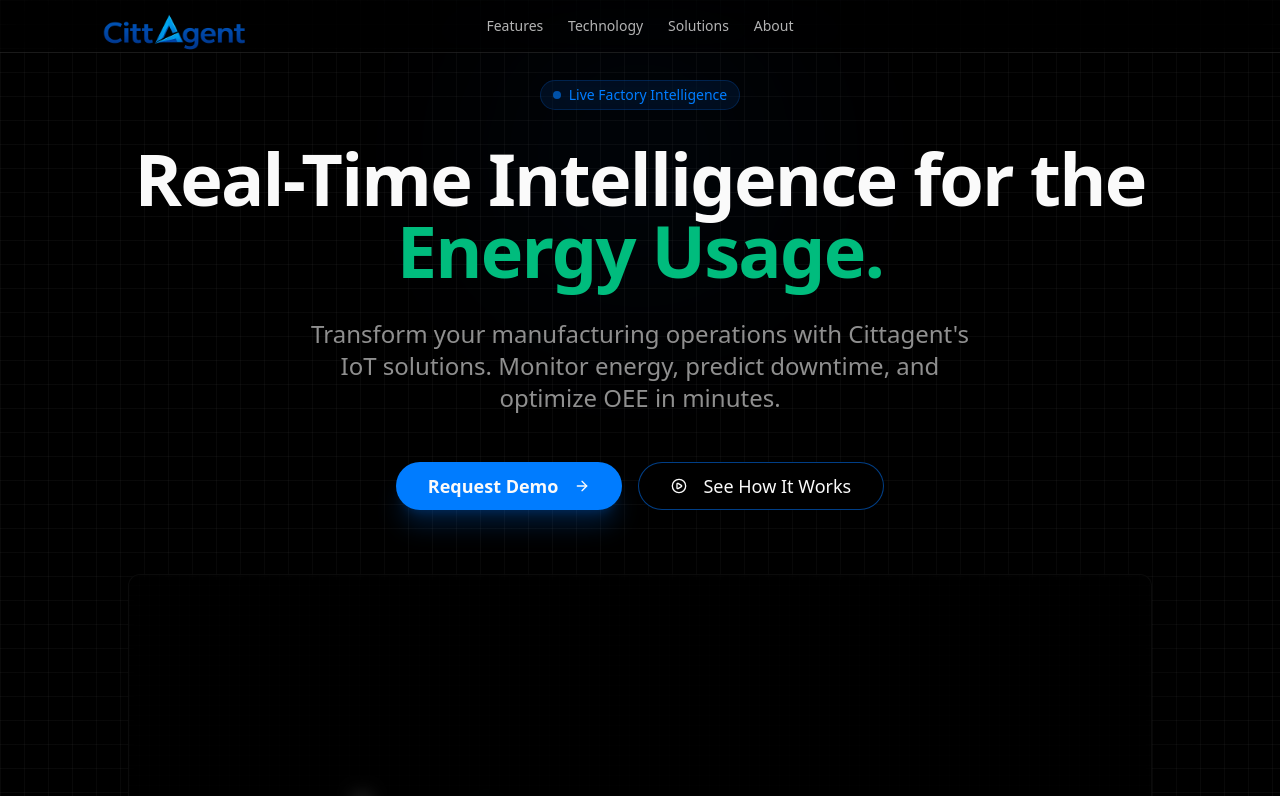
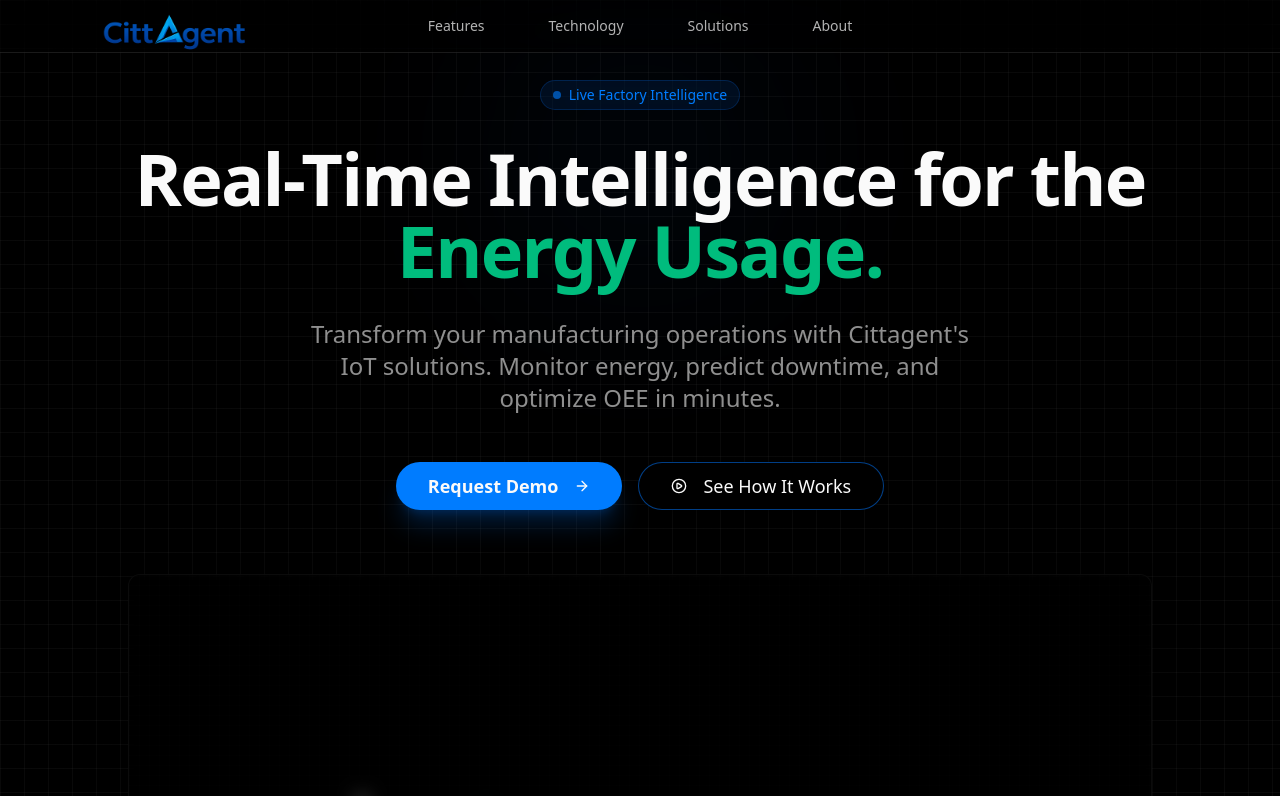
Before and after one commit to rohanrao-cittagent/cittagent_u-main-main, a Next.js app: page / in a window 1280 px wide. Shown: the top 796 px of the page. Built offline with nearby package versions, Linux system fonts and the light colour scheme.

Commit message:
feat: implement responsive navigation bar component with logo, desktop links, and mobile menu.

```diff
--- a/components/navbar.tsx
+++ b/components/navbar.tsx
@@ -13,7 +13,7 @@
         <nav className="fixed top-0 left-0 right-0 z-50 flex items-center justify-between px-4 md:px-6 py-4 bg-black/40 backdrop-blur-xl border-b border-white/10 transition-all duration-300">
             <div className="relative flex items-center">
                 {/* Placeholder to reserve horizontal space */}
-                <div className="w-[220px] md:w-[450px] h-1" aria-hidden="true"></div>
+                <div className="w-[180px] md:w-[280px] h-1" aria-hidden="true"></div>
 
                 {/* Absolutely positioned logo allowing overflow */}
                 <Image
@@ -26,7 +26,7 @@
                 />
             </div>
 
-            <div className="hidden md:flex items-center justify-around flex-1">
+            <div className="hidden md:flex items-center justify-center gap-16 flex-1">
                 {["Features", "Technology", "Solutions", "About"].map((item) => (
                     <Link
                         key={item}
@@ -45,7 +45,7 @@
 
 
             {/* Desktop Placeholder for balance */}
-            <div className="hidden md:block w-[450px] h-1" aria-hidden="true"></div>
+            <div className="hidden md:block w-[280px] h-1" aria-hidden="true"></div>
 
             {/* Mobile Menu Toggle */}
             <button
```
Also changed, not shown: package.json (line endings or trailing spaces).
